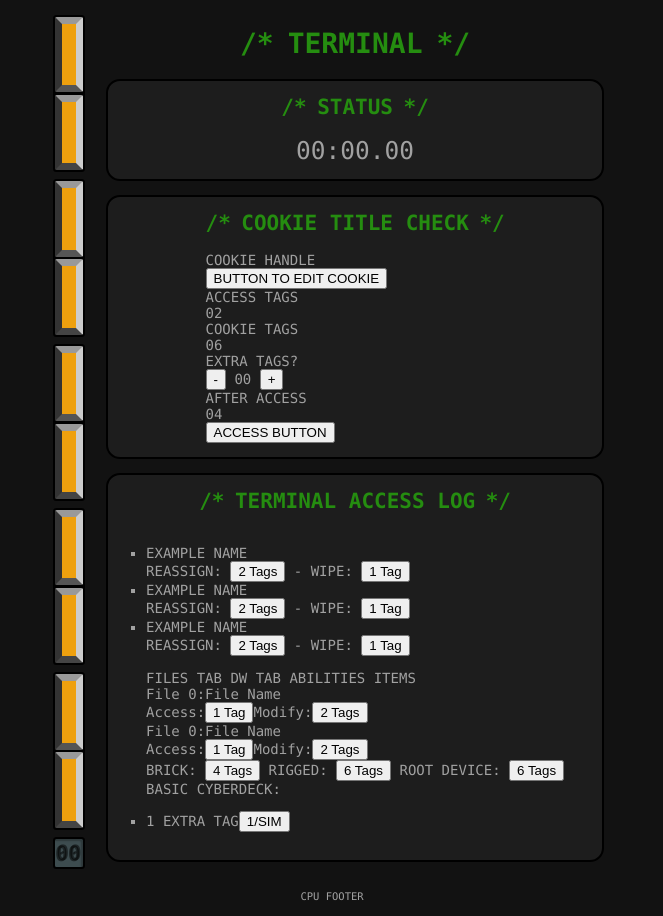
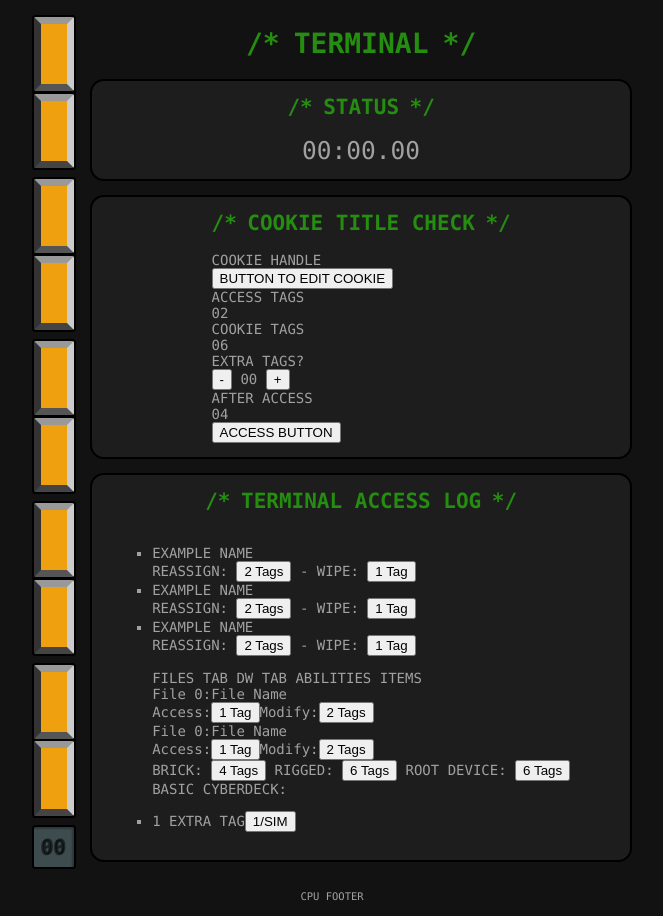
Before and after one commit to TheHexCode/CPU-Terminal, a PHP site: page /terminal.html in a window 1280 px wide. Shown: the whole page, without its empty margins (308-971 px from the left). Run offline with PHP 8.4, Linux system fonts and the light colour scheme.

Commit message:
styling issue

```diff
--- a/Resources/Styles/styles.css
+++ b/Resources/Styles/styles.css
@@ -110,13 +110,13 @@
 .flex-contained {
     margin: auto;
     max-width: 600px;
-    padding: 0 1rem;
 }
 
 .flex-contained {
     display: flex;
     flex-flow: row nowrap;
     justify-content: stretch;
+    gap: 1rem;
 }
 
 .flex-contained main {
@@ -162,7 +162,7 @@
     height: auto;
     align-items: stretch;
     justify-content: space-between;
-    padding: 0.5rem;
+    padding: 0.5rem 0;
     gap: 0.5rem
 }
 
```
